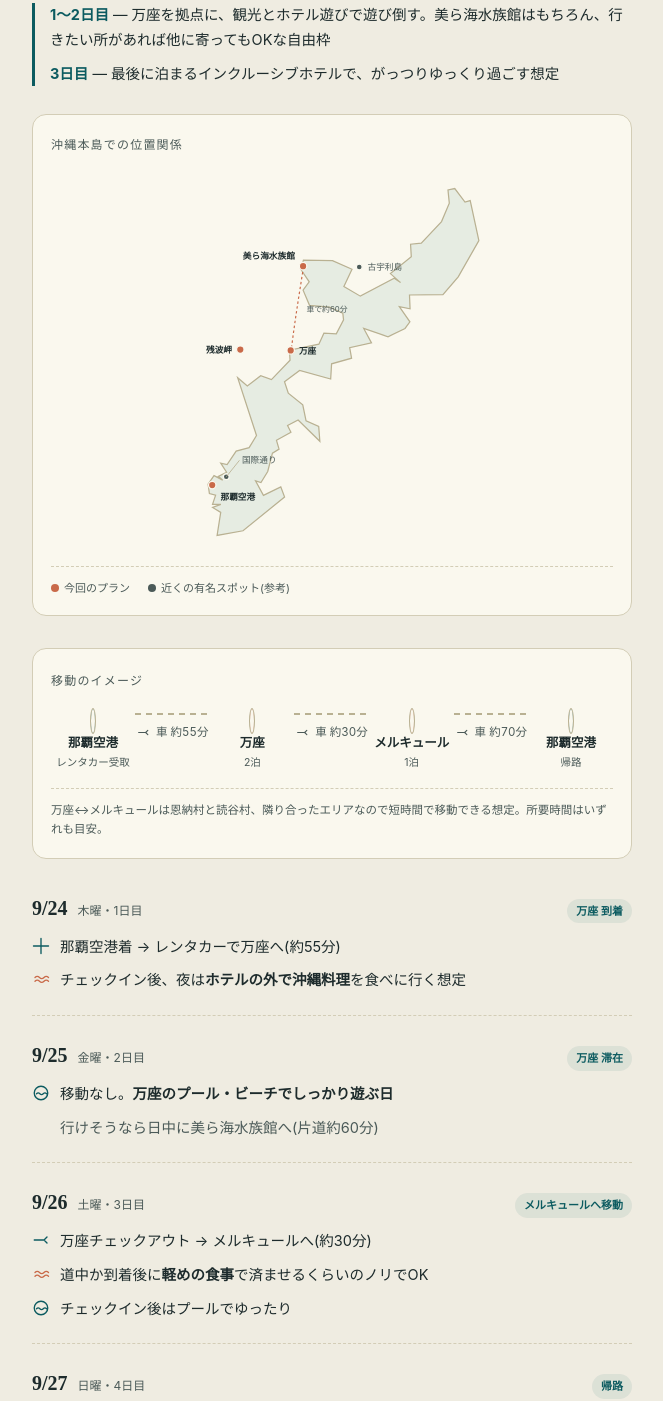
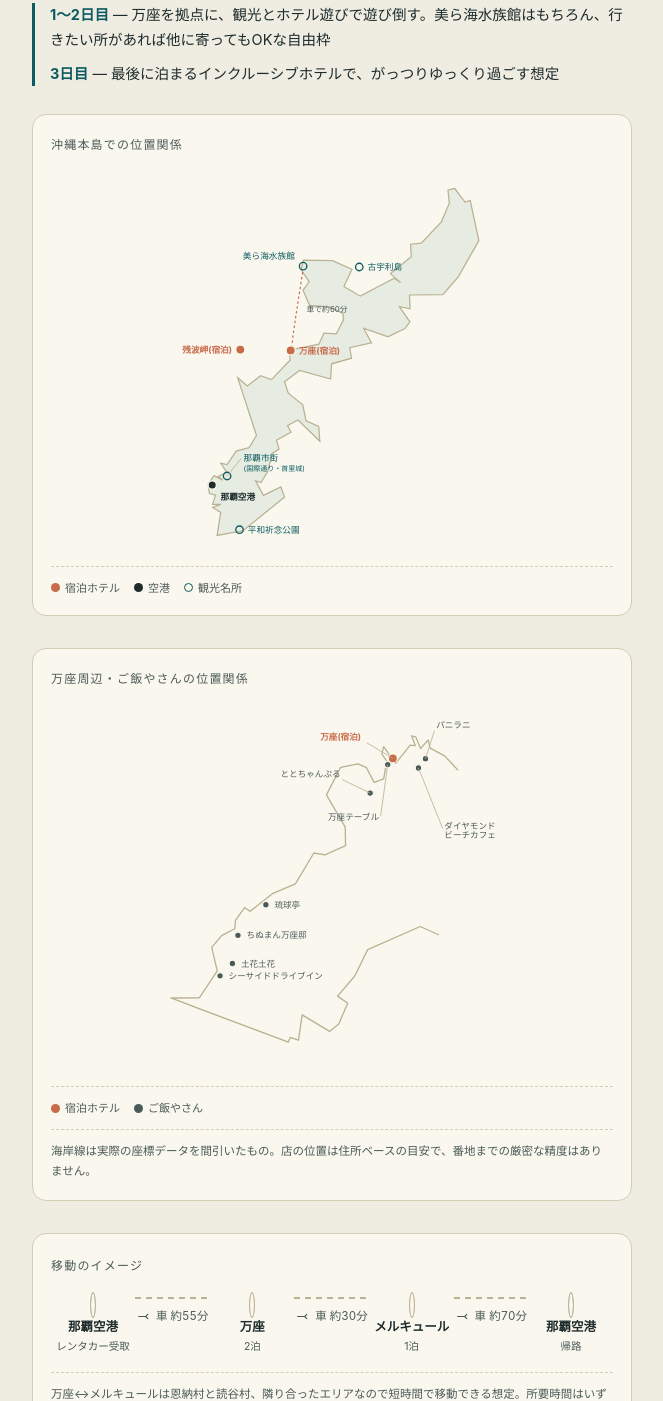
Before and after one commit to abusan88/okinawa-trip-202609, a plain HTML site: page index.html in a window 1280 px wide. Shown: the part 174-1575 px from the top of the page, without its empty margins (308-971 px from the left). Drawn offline with Linux system fonts and the light colour scheme.

Commit message:
ホテル・観光名所を明示し、恩納村ご飯やさんの位置マップを追加

```diff
--- a/index.html
+++ b/index.html
@@ -115,22 +115,28 @@
   }
   .map-svg { width: 100%; max-width: 380px; height: auto; }
   .map-island { fill: var(--teal-soft); stroke: var(--line-strong); stroke-width: 1.5; }
+  .map-coast { fill: none; stroke: var(--line-strong); stroke-width: 1.6; stroke-linejoin: round; }
   .map-leader { stroke: var(--line-strong); stroke-width: 1; fill: none; }
   .map-dot { stroke: var(--card); stroke-width: 1.5; }
-  .map-dot.stop { fill: var(--coral); r: 4.5; }
-  .map-dot.ref { fill: var(--ink-soft); r: 3.5; }
+  .map-dot.hotel { fill: var(--coral); }
+  .map-dot.airport { fill: var(--ink); }
+  .map-dot.sight { fill: none; stroke: var(--teal); stroke-width: 1.6; }
+  .map-dot.food { fill: var(--ink-soft); }
   .map-label {
     font-family: -apple-system, "Hiragino Sans", "Yu Gothic Medium", sans-serif;
     font-size: 10.5px;
     fill: var(--ink);
   }
-  .map-label.stop { font-weight: 700; }
-  .map-label.ref { fill: var(--ink-soft); }
+  .map-label.hotel { font-weight: 700; fill: var(--coral); }
+  .map-label.airport { font-weight: 700; }
+  .map-label.sight { fill: var(--teal); }
+  .map-label.food { fill: var(--ink-soft); }
   .map-spur { stroke: var(--coral); stroke-width: 1.4; stroke-dasharray: 3 3; fill: none; }
   .map-spur-note { font-size: 9.5px; fill: var(--ink-soft); }
   .map-legend {
     display: flex;
-    gap: 18px;
+    flex-wrap: wrap;
+    gap: 14px;
     margin-top: 14px;
     padding-top: 12px;
     border-top: 1px dashed var(--line);
@@ -138,9 +144,11 @@
     color: var(--ink-soft);
   }
   .map-legend span { display: inline-flex; align-items: center; gap: 5px; }
-  .map-legend i { width: 8px; height: 8px; border-radius: 50%; display: inline-block; }
-  .map-legend i.stop { background: var(--coral); }
-  .map-legend i.ref { background: var(--ink-soft); }
+  .map-legend i { width: 9px; height: 9px; border-radius: 50%; display: inline-block; }
+  .map-legend i.hotel { background: var(--coral); }
+  .map-legend i.airport { background: var(--ink); }
+  .map-legend i.sight { background: transparent; border: 1.6px solid var(--teal); }
+  .map-legend i.food { background: var(--ink-soft); }
 
   /* ---------- Route strip ---------- */
   .route {
@@ -530,35 +538,96 @@
         <text class="map-spur-note" x="199" y="170" text-anchor="start">車で約60分</text>
 
         <!-- 那覇空港 -->
-        <circle class="map-dot stop" cx="85" cy="379" r="5"/>
-        <text class="map-label stop" x="95" y="397">那覇空港</text>
+        <circle class="map-dot airport" cx="85" cy="379" r="5"/>
+        <text class="map-label airport" x="95" y="397">那覇空港</text>
 
-        <!-- 国際通り(参考) -->
-        <circle class="map-dot ref" cx="102" cy="369" r="4"/>
-        <path class="map-leader" d="M102,369 L118,349"/>
-        <text class="map-label ref" x="121" y="352">国際通り</text>
+        <!-- 那覇市街(国際通り・首里城) -->
+        <circle class="map-dot sight" cx="103" cy="368" r="4.5"/>
+        <path class="map-leader" d="M103,368 L120,347"/>
+        <text class="map-label sight" x="123" y="350">那覇市街</text>
+        <text class="map-label sight" x="123" y="362" style="font-size:8.5px">(国際通り・首里城)</text>
 
-        <!-- 残波岬・グランドメルキュール -->
-        <circle class="map-dot stop" cx="119" cy="215" r="5"/>
-        <text class="map-label stop" x="109" y="219" text-anchor="end">残波岬</text>
+        <!-- 平和祈念公園 -->
+        <circle class="map-dot sight" cx="118" cy="433" r="4.5"/>
+        <text class="map-label sight" x="128" y="437">平和祈念公園</text>
 
-        <!-- 万座 -->
-        <circle class="map-dot stop" cx="180" cy="216" r="5"/>
-        <text class="map-label stop" x="190" y="220">万座</text>
+        <!-- 残波岬・グランドメルキュール(ホテル) -->
+        <circle class="map-dot hotel" cx="119" cy="215" r="5.5"/>
+        <text class="map-label hotel" x="109" y="219" text-anchor="end">残波岬(宿泊)</text>
+
+        <!-- 万座(ホテル) -->
+        <circle class="map-dot hotel" cx="180" cy="216" r="5.5"/>
+        <text class="map-label hotel" x="190" y="220">万座(宿泊)</text>
 
         <!-- 美ら海水族館 -->
-        <circle class="map-dot stop" cx="195" cy="114" r="5"/>
-        <text class="map-label stop" x="185" y="105" text-anchor="end">美ら海水族館</text>
+        <circle class="map-dot sight" cx="195" cy="114" r="4.5"/>
+        <text class="map-label sight" x="185" y="105" text-anchor="end">美ら海水族館</text>
 
-        <!-- 古宇利島(参考) -->
-        <circle class="map-dot ref" cx="263" cy="115" r="4"/>
-        <text class="map-label ref" x="273" y="119">古宇利島</text>
+        <!-- 古宇利島 -->
+        <circle class="map-dot sight" cx="263" cy="115" r="4.5"/>
+        <text class="map-label sight" x="273" y="119">古宇利島</text>
       </svg>
     </div>
     <div class="map-legend">
-      <span><i class="stop"></i>今回のプラン</span>
-      <span><i class="ref"></i>近くの有名スポット(参考)</span>
+      <span><i class="hotel"></i>宿泊ホテル</span>
+      <span><i class="airport"></i>空港</span>
+      <span><i class="sight"></i>観光名所</span>
     </div>
+  </div>
+
+  <div class="map-card">
+    <p class="route-title">万座周辺・ご飯やさんの位置関係</p>
+    <div class="map-svg-wrap">
+      <svg class="map-svg" viewBox="0 0 465 448" xmlns="http://www.w3.org/2000/svg">
+        <path class="map-coast" d="M363.5,280.2 L340.5,269.8 L276.2,298.1 L260.4,330.4 L239.3,355.0 L251.7,363.7 L240.8,389.2 L229.5,398.2 L196.0,378.0 L191.5,408.9 L181.3,405.5 L179.1,411.4 L35.3,357.3 L70.3,357.0 L92.1,324.2 L85.3,295.3 L97.4,281.0 L113.6,272.6 L114.3,262.3 L125.6,246.6 L132.4,251.3 L160.3,229.2 L187.7,217.7 L210.3,179.9 L223.9,182.1 L249.1,170.9 L248.7,148.2 L225.7,108.7 L243.1,75.0 L264.2,70.8 L274.3,75.0 L284.1,93.5 L295.7,89.3 L299.5,67.4 L293.5,58.8 L295.7,49.8 L310.4,70.3 L328.1,47.8 L334.5,48.4 L330.0,36.6 L334.9,37.7 L340.9,52.0 L350.3,41.4 L352.6,51.5 L370.7,61.3 L386.8,78.7"/>
+
+        <!-- ANA万座(ホテル) -->
+        <circle class="map-dot hotel" cx="307" cy="64.1" r="5.5"/>
+        <path class="map-leader" d="M307,64.1 L275,45"/>
+        <text class="map-label hotel" x="268" y="41" text-anchor="end">万座(宿泊)</text>
+
+        <!-- 万座テーブル -->
+        <circle class="map-dot food" cx="300.7" cy="71.7" r="4"/>
+        <path class="map-leader" d="M300.7,71.7 L292,135"/>
+        <text class="map-label food" x="290" y="139" text-anchor="end">万座テーブル</text>
+
+        <!-- パニラニ -->
+        <circle class="map-dot food" cx="346.9" cy="64.5" r="4"/>
+        <path class="map-leader" d="M346.9,64.5 L358,30"/>
+        <text class="map-label food" x="360" y="27">パニラニ</text>
+
+        <!-- ダイヤモンドビーチカフェ -->
+        <circle class="map-dot food" cx="338.3" cy="75.9" r="4"/>
+        <path class="map-leader" d="M338.3,75.9 L368,150"/>
+        <text class="map-label food" x="370" y="150">ダイヤモンド<tspan x="370" dy="11">ビーチカフェ</tspan></text>
+
+        <!-- ととちゃんぷる -->
+        <circle class="map-dot food" cx="279.2" cy="106.6" r="4"/>
+        <path class="map-leader" d="M279.2,106.6 L245,90"/>
+        <text class="map-label food" x="243" y="87" text-anchor="end">ととちゃんぷる</text>
+
+        <!-- 琉球亭 -->
+        <circle class="map-dot food" cx="151.6" cy="243.2" r="4"/>
+        <text class="map-label food" x="162" y="247">琉球亭</text>
+
+        <!-- ちぬまん万座邸 -->
+        <circle class="map-dot food" cx="117.4" cy="280.6" r="4"/>
+        <text class="map-label food" x="128" y="284">ちぬまん万座邸</text>
+
+        <!-- 土花土花 -->
+        <circle class="map-dot food" cx="110.6" cy="315.1" r="4"/>
+        <text class="map-label food" x="121" y="319">土花土花</text>
+
+        <!-- シーサイドドライブイン -->
+        <circle class="map-dot food" cx="95.5" cy="330.2" r="4"/>
+        <text class="map-label food" x="106" y="334">シーサイドドライブイン</text>
+      </svg>
+    </div>
+    <div class="map-legend">
+      <span><i class="hotel"></i>宿泊ホテル</span>
+      <span><i class="food"></i>ご飯やさん</span>
+    </div>
+    <p class="route-note" style="margin-top:12px;">海岸線は実際の座標データを間引いたもの。店の位置は住所ベースの目安で、番地までの厳密な精度はありません。</p>
   </div>
 
   <div class="route">
```
